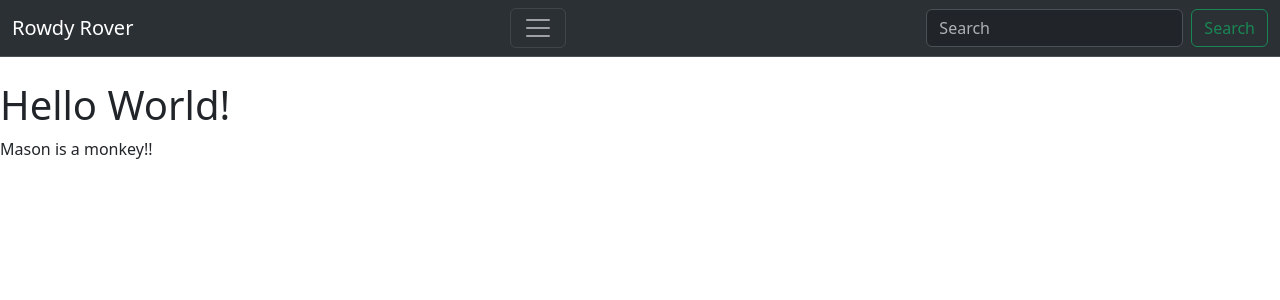
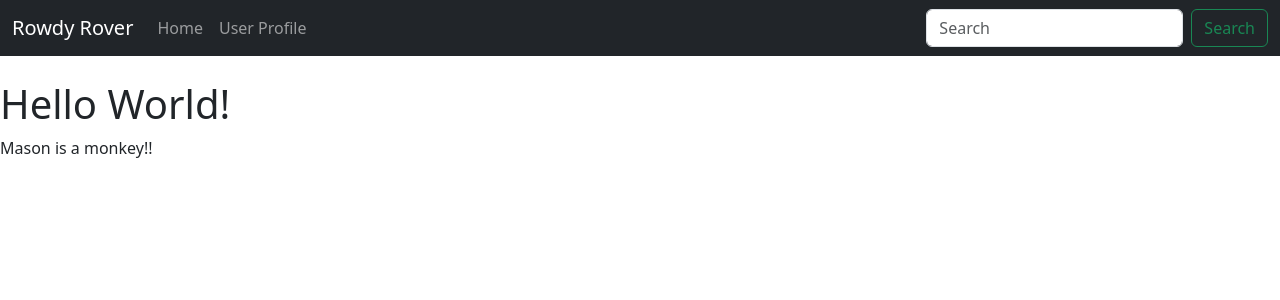
Before and after one commit to ErikBurdett/RoverWeb, a Flask app: page / in a window 1280 px wide. Shown: the top 300 px of the page. Run offline with Flask 3, Linux system fonts and the light colour scheme.

Commit message:
Update navbar.html

```diff
--- a/api/templates/navbar.html
+++ b/api/templates/navbar.html
@@ -1,4 +1,4 @@
-<nav class="navbar bg-dark border-bottom border-body navbar bg-body-tertiary" data-bs-theme="dark">
+<nav class="navbar navbar-expand-lg navbar-dark bg-dark">
     <div class="container-fluid">
       <a class="navbar-brand">Rowdy Rover</a>
       <button class="navbar-toggler" type="button" data-bs-toggle="collapse" data-bs-target="#navbarSupportedContent" aria-controls="navbarSupportedContent" aria-expanded="false" aria-label="Toggle navigation">
```
